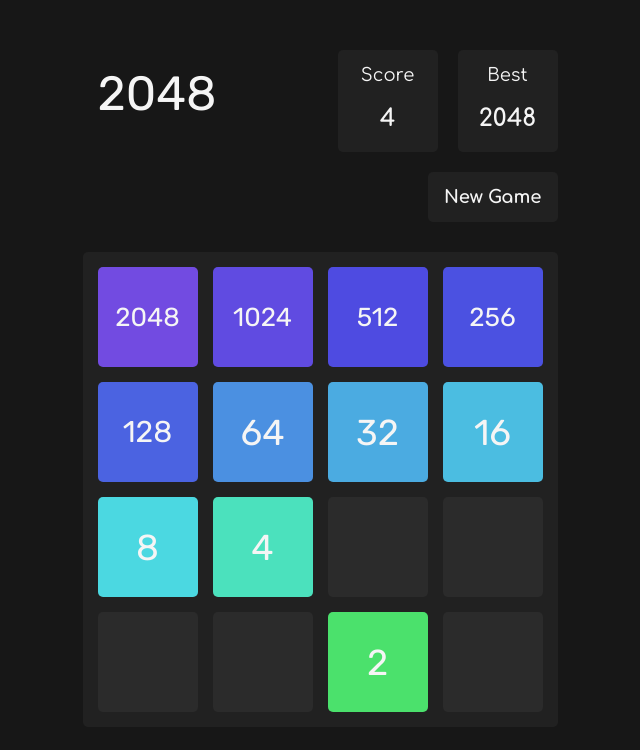
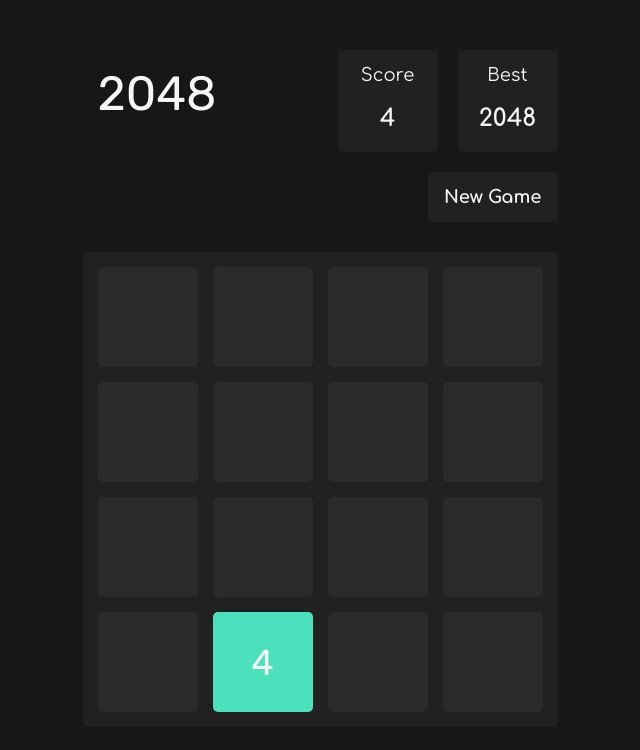
Before and after one commit to code8d/2048, a plain HTML site: page index.html in a window 1280 px wide. Shown: the whole page, without its empty margins (320-960 px from the left). Drawn offline with Linux system fonts and the light colour scheme.

Commit message:
Added the ability to spawn tile, fixed random function. Cleaned up html

```diff
--- a/index.html
+++ b/index.html
@@ -34,52 +34,6 @@
                     <div class="play-field">
                         <div class="tile-wrapper">
                             <div class="tile">
-                                <div class="tile-inner">2048</div>
-                            </div>
-                        </div>
-                        <div class="tile-wrapper">
-                            <div class="tile">
-                                <div class="tile-inner">1024</div>
-                            </div>
-                        </div>
-                        <div class="tile-wrapper">
-                            <div class="tile">
-                                <div class="tile-inner">512</div>
-                            </div>
-                        </div>
-                        <div class="tile-wrapper">
-                            <div class="tile">
-                                <div class="tile-inner">256</div>
-                            </div>
-                        </div>
-                        <div class="tile-wrapper">
-                            <div class="tile">
-                                <div class="tile-inner">128</div>
-                            </div>
-                        </div>
-                        <div class="tile-wrapper">
-                            <div class="tile">
-                                <div class="tile-inner">64</div>
-                            </div>
-                        </div>
-                        <div class="tile-wrapper">
-                            <div class="tile">
-                                <div class="tile-inner">32</div>
-                            </div>
-                        </div>
-                        <div class="tile-wrapper">
-                            <div class="tile">
-                                <div class="tile-inner">16</div>
-                            </div>
-                        </div>
-                        <div class="tile-wrapper">
-                            <div class="tile">
-                                <div class="tile-inner">8</div>
-                            </div>
-                        </div>
-                        <div class="tile-wrapper">
-                            <div class="tile">
-                                <div class="tile-inner">4</div>
                             </div>
                         </div>
                         <div class="tile-wrapper">
@@ -100,7 +54,42 @@
                         </div>
                         <div class="tile-wrapper">
                             <div class="tile">
-                                <div class="tile-inner">2</div>
+                            </div>
+                        </div>
+                        <div class="tile-wrapper">
+                            <div class="tile">
+                            </div>
+                        </div>
+                        <div class="tile-wrapper">
+                            <div class="tile">
+                            </div>
+                        </div>
+                        <div class="tile-wrapper">
+                            <div class="tile">
+                            </div>
+                        </div>
+                        <div class="tile-wrapper">
+                            <div class="tile">
+                            </div>
+                        </div>
+                        <div class="tile-wrapper">
+                            <div class="tile">
+                            </div>
+                        </div>
+                        <div class="tile-wrapper">
+                            <div class="tile">
+                            </div>
+                        </div>
+                        <div class="tile-wrapper">
+                            <div class="tile">
+                            </div>
+                        </div>
+                        <div class="tile-wrapper">
+                            <div class="tile">
+                            </div>
+                        </div>
+                        <div class="tile-wrapper">
+                            <div class="tile">
                             </div>
                         </div>
                         <div class="tile-wrapper">
--- a/js/app.js
+++ b/js/app.js
@@ -1,5 +1,6 @@
 const score = document.querySelector('.score')
 const bestScore = document.querySelector('.score-best')
+const tiles = document.querySelectorAll('.tile')
 
 const newGame = document.querySelector('.new-game')
 
@@ -32,22 +33,35 @@
         }
     }
 }
-changeStyles()
 
 function createTile() {
+    const numbers = [2, 4]
+
     const tile = document.createElement('div')
     tile.classList.add('tile-inner')
-    tile.textContent = `${randomNumber(1, 0)}`
-
-    function randomNumber(max, min) {
-        const numbers = [2, 4]
-
-        const random = min - 0.5 + Math.random() * (max - min + 1)
-        return numbers[Math.round(random)]
-    }
+    tile.textContent = `${numbers[randomNumber(1, 0)]}`
 
     return tile
 }
+
+function randomNumber(max, min) {
+    const random = min - 0.5 + Math.random() * (max - min + 1)
+    return Math.round(random)
+}
+
+function spawnTile() {
+    const lastTiles = []
+
+    for (let i = 0; i < tiles.length; i++) {
+
+        if (i >= 12) {
+            lastTiles.push(tiles[i])
+        }
+    }
+
+    lastTiles[randomNumber(3, 0)].append(createTile())
+}
+spawnTile()
 
 function countTiles() {
     const tiles = document.querySelectorAll('.tile')
@@ -60,3 +74,5 @@
     })
 }
 countTiles()
+
+changeStyles()
```
